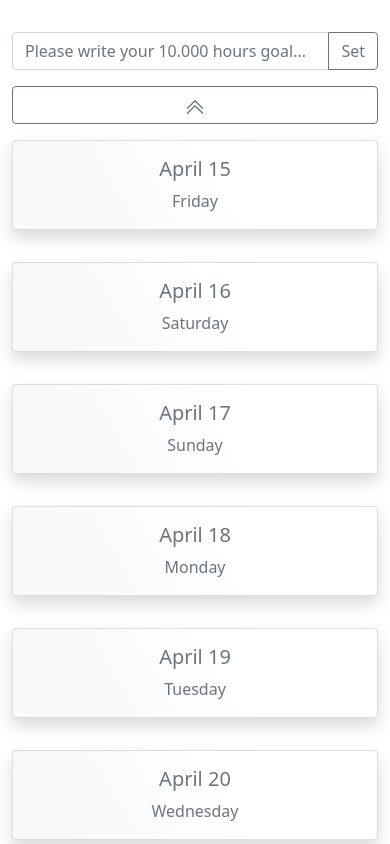
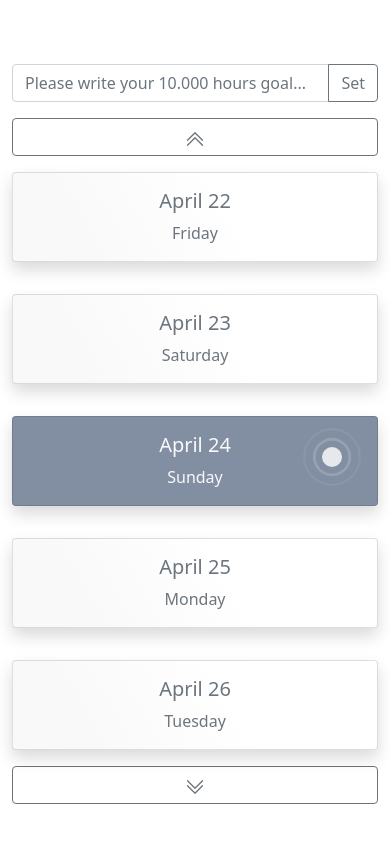
Before and after one commit to ktmrlky/ten-thousand, a React (Create React App) app: page / in a window 390 px wide. Shown: the top 844 px of the page. Built offline with nearby package versions, Linux system fonts and the light colour scheme.

Commit message:
mobile compatible

```diff
--- a/src/pages/Home.js
+++ b/src/pages/Home.js
@@ -8,13 +8,44 @@ import ModalComponent from "../components/ModalComponent";
 import { monthNames } from "../constants/MonthNames";
 import { useDailyUpdateComponent } from "../contexts/DailyActivityContext";
 import LeftProgressBar from "../components/LeftProgressBar";
+import { useEffect } from "react";
 
 const Home = () => {
   const [modalShow, setModalShow] = useState(false);
   const [modalDayInformation, setModalDayInformation] = useState("");
-  const [tableDate, setTableDate] = useState({ firstPart: 9, secondPart: 1 });
+  const [screenWidth, setScreenWidth] = useState(0);
+
+  const [tableDate, setTableDate] = useState({
+    firstPart: 9,
+    secondPart: 1,
+  });
   const handleDate = useDailyUpdateComponent()[0];
   const [controlToday, setControlToday] = useState(0);
+
+  useEffect(() => {
+    function handleResize() {
+      setScreenWidth(window.innerWidth);
+      if (window.innerWidth < 768) {
+        setTableDate({
+          firstPart: 2,
+          secondPart: 1,
+        });
+      } else {
+        setTableDate({
+          firstPart: 9,
+          secondPart: 1,
+        });
+      }
+    }
+
+    window.addEventListener("resize", handleResize);
+
+    handleResize();
+
+    return () => {
+      window.removeEventListener("resize", handleResize);
+    };
+  }, [setScreenWidth]);
 
   const nowDate = new Date();
   const setDate = (day) => {
@@ -43,14 +74,14 @@ const Home = () => {
           firstPart: tableDate.firstPart + day,
           secondPart: tableDate.secondPart - day,
         });
-        setControlToday(controlToday + 1);
+        screenWidth > 768 && setControlToday(controlToday + 1);
         break;
       case "downButton":
         setTableDate({
           firstPart: tableDate.firstPart - day,
           secondPart: tableDate.secondPart + day,
         });
-        setControlToday(controlToday - 1);
+        screenWidth > 768 && setControlToday(controlToday - 1);
         break;
       default:
         break;
@@ -73,14 +104,17 @@ const Home = () => {
                 variant="outline-secondary"
                 size="md"
                 className="col-12"
-                onClick={() => handleTableDate(4, "upButton")}
+                onClick={() =>
+                  handleTableDate(screenWidth < 769 ? 1 : 4, "upButton")
+                }
               >
                 <UpDouble />
               </Button>
             </Col>
           </Row>
           <Row>
-            {Array.from({ length: 10 }).map((_, idx) => (
+            {Array.from({ length: screenWidth < 769 ? 3 : 10 }).map(
+              (_, idx) => (
                 <Col
                   md={
                     nowDate.getDate() ===
@@ -100,9 +134,15 @@ const Home = () => {
                     modalControl={handleModalClick}
                   />
                 </Col>
-            ))}
+              )
+            )}
             {Array.from({
-              length: controlToday > 2 || controlToday < -2 ? 10 : 9,
+              length:
+                screenWidth < 769
+                  ? 2
+                  : controlToday > 2 || controlToday < -2
+                  ? 10
+                  : 9,
             }).map((_, idx) => (
               <Col
                 md={
@@ -136,7 +176,9 @@ const Home = () => {
                 variant="outline-secondary"
                 size="md"
                 className="col-12 mb-3"
-                onClick={() => handleTableDate(4, "downButton")}
+                onClick={() =>
+                  handleTableDate(screenWidth < 769 ? 1 : 4, "downButton")
+                }
               >
                 <DownDouble />
               </Button>
```
Lines whose indentation alone changed are shown as unchanged.
